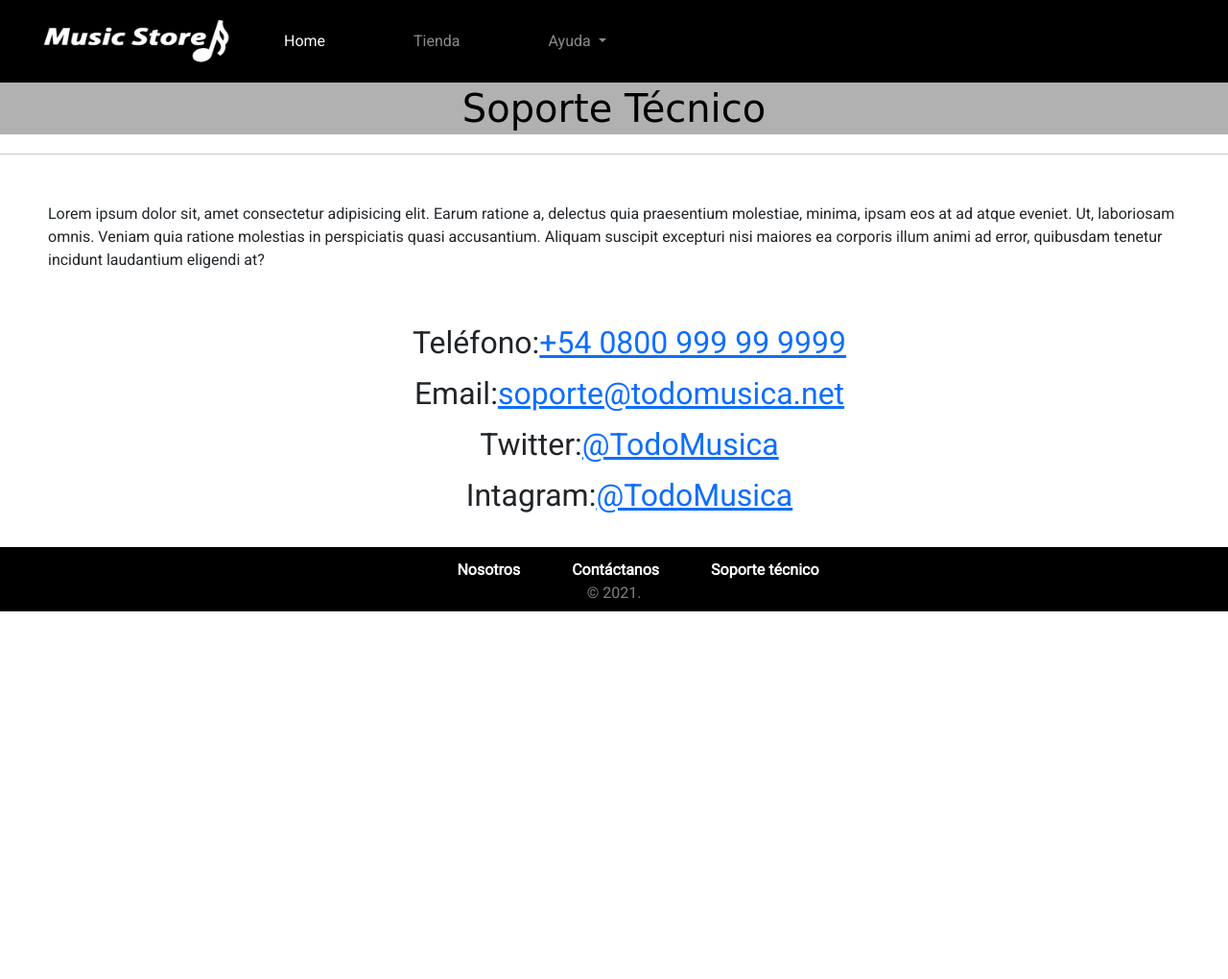
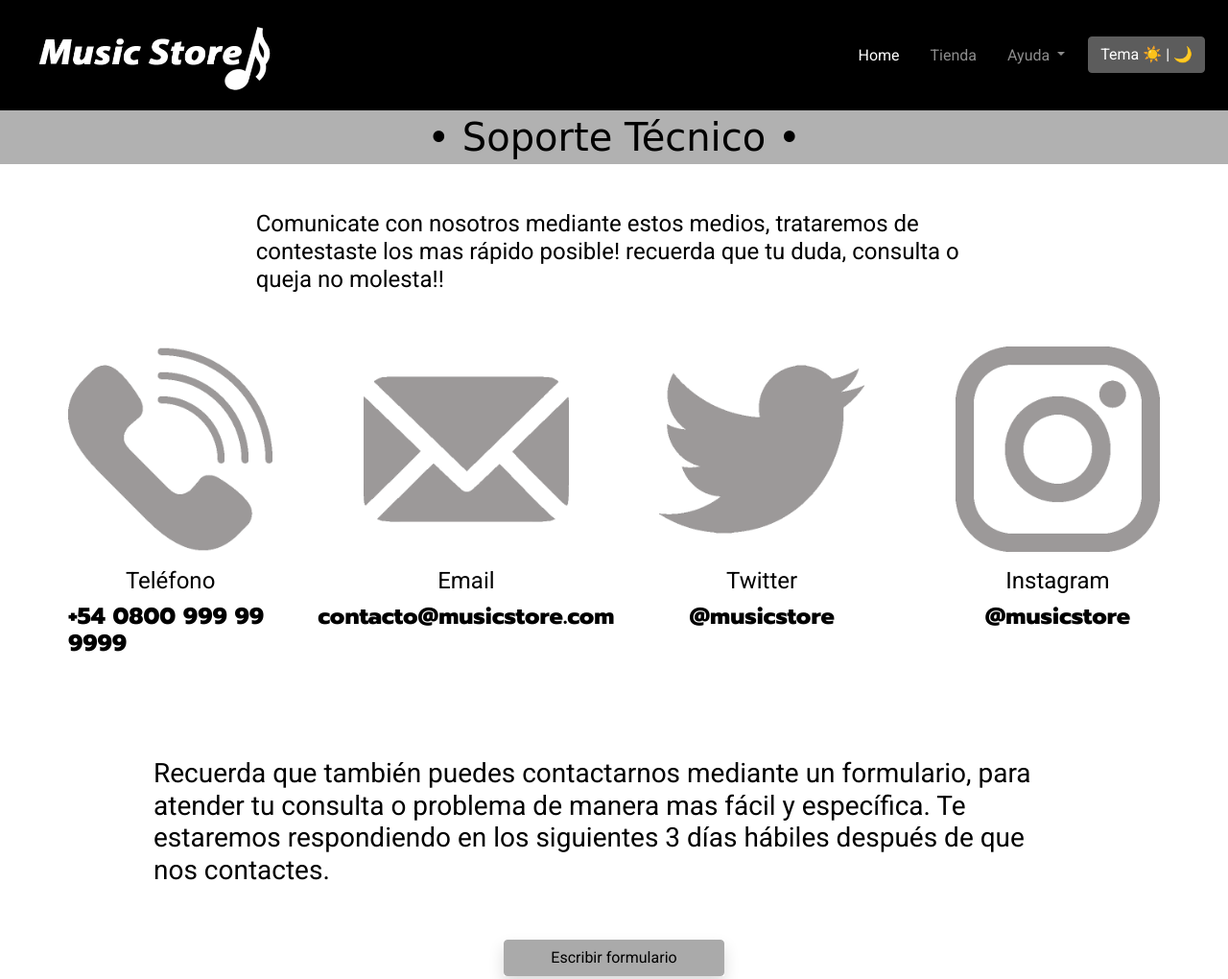
Before and after one commit to frackk/music-store-CH24500, a website: page html/soporte-tecnico.html in a window 1280 px wide. Shown: the top 1020 px of the page at 96% size. Before the commit the page ends 800 px from the top, so only its background shows below. Drawn offline with nearby package versions, Linux system fonts and the light colour scheme; a web font is replaced by a local one.

Commit message:
add s-t.html (sin terminar) + fixes

```diff
--- a/html/soporte-tecnico.html
+++ b/html/soporte-tecnico.html
@@ -1,92 +1,171 @@
 <!DOCTYPE html>
 <html lang="es">
   <head>
-    <meta charset="UTF-8">
+    <!-- meta -->
+    <meta charset="utf-8">
+    <meta name="viewport" content="width=device-width, initial-scale=1">
     <meta http-equiv="X-UA-Compatible" content="IE=edge">
-    <meta name="viewport" content="width=device-width, initial-scale=1.0">
-    <link rel="stylesheet" href="../styles.css">
-    <!-- Bootstrap CSS -->
-	<link href="https://cdn.jsdelivr.net/npm/bootstrap@5.1.3/dist/css/bootstrap.min.css" rel="stylesheet" integrity="sha384-1BmE4kWBq78iYhFldvKuhfTAU6auU8tT94WrHftjDbrCEXSU1oBoqyl2QvZ6jIW3" crossorigin="anonymous">
-    <link rel="stylesheet" href="../css/main.css">
     <link rel="preconnect" href="https://fonts.googleapis.com">
     <link rel="preconnect" href="https://fonts.gstatic.com" crossorigin>
     <link href="https://fonts.googleapis.com/css2?family=Roboto:wght@300;400&display=swap" rel="stylesheet">
     <link rel="preconnect" href="https://fonts.googleapis.com">
     <link rel="preconnect" href="https://fonts.gstatic.com" crossorigin>
     <link href="https://fonts.googleapis.com/css2?family=IM+Fell+English&display=swap" rel="stylesheet">
-    <title>Soporte técnico | Coder House</title>
+    <link rel="preconnect" href="https://fonts.googleapis.com">
+    <link rel="preconnect" href="https://fonts.gstatic.com" crossorigin>
+    <link href="https://fonts.googleapis.com/css2?family=Fredericka+the+Great&display=swap" rel="stylesheet">
+    <link rel="preconnect" href="https://fonts.googleapis.com">
+  <link rel="preconnect" href="https://fonts.gstatic.com" crossorigin>
+  <link href="https://fonts.googleapis.com/css2?family=Fredericka+the+Great&family=Prompt:wght@800&display=swap" rel="stylesheet">
+    <!-- Bootstrap CSS -->
+    <link href="https://cdn.jsdelivr.net/npm/bootstrap@5.1.3/dist/css/bootstrap.min.css" rel="stylesheet" integrity="sha384-1BmE4kWBq78iYhFldvKuhfTAU6auU8tT94WrHftjDbrCEXSU1oBoqyl2QvZ6jIW3" crossorigin="anonymous">
+
+    <title>Tienda | Music Store</title>
+    <!--	<link rel="stylesheet" href="styles.css">-->
+    <link rel="stylesheet" href="../css/main.css">
   </head>
-<body>
+<body class="tema-light">
 
  <!-- header -->
- <nav class="navbar navbar-expand-lg navbar-dark bg-black">
+<nav class="navbar navbar-expand-lg navbar-dark tema-background-nav">
 	<div class="container-fluid">
-      <a class="navbar-brand" href="../index.html">
-        <img src="../assets/logo.png" width="200" height="50" class="d-inline-block align-top" alt="">
+		<a class="navbar-brand p-4 pt-3 pb-2" href="../index.html">
+			<img src="../assets/logo.png" width="250" height="75" class="d-inline-block align-top" alt="">
 		</a>
-      <button class="navbar-toggler bg-dark" type="button" data-bs-toggle="collapse" data-bs-target="#navbarSupportedContent" aria-controls="navbarSupportedContent" aria-expanded="false" aria-label="Toggle navigation">
+		<div class="d-flex align-items-left">
+			<button class="navbar-toggler bg-dark m-3" type="button" data-bs-toggle="collapse" data-bs-target="#navbarSupportedContent" aria-controls="navbarSupportedContent" aria-expanded="false" aria-label="Toggle navigation">
 				<span class="navbar-toggler-icon"></span>
 			</button>
 			<div class="collapse navbar-collapse" id="navbarSupportedContent">
-        <ul class="navbar-nav me-auto mb-2 mb-lg-0">
+				<ul class="navbar-nav me-auto mb-2 mb-lg-0 container-fluid">
 					<li class="nav-item">
 						<a class="nav-link active text-end pe-4" aria-current="page" href="../index.html">Home</a>
 					</li>
 					<li class="nav-item">
-            <a class="nav-link text-end pe-4" href="./tienda.html">Tienda</a>
+						<a class="nav-link text-end pe-4 tema-text-nav" href="./tienda.html">Tienda</a>
 					</li>
 					<li class="nav-item dropdown">
-            <a class="nav-link dropdown-toggle text-end pe-4" href="#" id="navbarDropdown" role="button" data-bs-toggle="dropdown" aria-expanded="false">
+						<a class="nav-link dropdown-toggle text-end pe-4 tema-text-nav" href="#" id="navbarDropdown" role="button" data-bs-toggle="dropdown" aria-expanded="false">
 							Ayuda
 						</a>
 						<ul class="dropdown-menu" aria-labelledby="navbarDropdown">
 							<li><a class="dropdown-item text-end pe-5" href="./contactactanos.html">Contáctanos</a></li>
 							<li><a class="dropdown-item text-end pe-5" href="./soporte-tecnico.html">Soporte técnico</a></li>
+							<li><a class="dropdown-item text-end pe-5" href="./nosotros.html">Nosotros</a></li>
 						</ul>
 					</li>
+					<li>
+						<div class="d-flex justify-content-end">
+							<a class="btn btn-primary shadow-sm" type="button" id="temaBtn">Tema ☀️ | 🌙</a>
+						</div>
+					</li>
 				</ul>
-
+			</div>
 		</div>
 	</div>
 </nav>
 
-</body>
-    <main class="main">
-        <h1 class="tit__tienda">Soporte Técnico</h1>
-        <hr>
+<!-- titulo -->
+<h1 class="tit__tienda d-flex justify-content-center pt-1 pb-1 mb-0 shadow">• Soporte Técnico •</h1>
+
+<main class="tema-background">
+
+  <div class="d-flex justify-content-center">
+    <p class="h4 col-lg-7 pb-5 pt-5 tema-text">Comunicate con nosotros mediante estos medios, trataremos de contestaste los mas rápido posible! recuerda que tu duda, consulta o queja no molesta!!</p>
+  </div>
+
+  <!-- logos -->
     <section>
-            <p class="pTec">Lorem ipsum dolor sit, amet consectetur adipisicing elit. Earum ratione a, delectus quia praesentium molestiae, minima, ipsam eos at ad atque eveniet. Ut, laboriosam omnis. Veniam quia ratione molestias in perspiciatis quasi accusantium. Aliquam suscipit excepturi nisi maiores ea corporis illum animi ad error, quibusdam tenetur incidunt laudantium eligendi at?</p>
+      <div class="d-flex justify-content-evenly">
+          <div class="col-md-2 ms-4 me-4">
+            <a href="">
+              <img src="../assets/telefonost.png" alt="" class="w-100 supportimg">
+            </a>
+              <p class="h4 d-flex justify-content-center mt-3 tema-text">Teléfono</p>
+              <p class="h4 d-flex justify-content-center mt-1 tema-text supporttxt">+54 0800 999 99 9999</p>
+          </div>
+          <div class="col-md-2 ms-4 me-4">
+            <a href="https://gmail.com">
+              <img src="../assets/mailst.png" alt="" class="w-100 supportimg">
+            </a>
+              <p class="h4 d-flex justify-content-center mt-3 tema-text">Email</p>
+              <p class="h4 d-flex justify-content-center mt-1 tema-text supporttxt">contacto@musicstore.com</p>
+          </div>
+          <div class="col-md-2 ms-4 me-4">
+            <a href="https://twitter.com">
+              <img src="../assets/twitterst.png" alt="" class="w-100 supportimg">
+            </a>
+              <p class="h4 d-flex justify-content-center mt-3 tema-text">Twitter</p>
+              <p class="h4 d-flex justify-content-center mt-1 tema-text supporttxt">@musicstore</p>
+          </div>
+          <div class="col-md-2 ms-4 me-4">
+          <a href="https://instagram.com">
+            <img src="../assets/intagramst.png" alt="" class="w-100 supportimg">
+          </a>
+            <p class="h4 d-flex justify-content-center mt-3 tema-text">Instagram</p>
+            <p class="h4 d-flex justify-content-center mt-1 tema-text supporttxt">@musicstore</p>
+        </div>
+      </div>
 </section>
+
+<div class="p-5"></div>
+
 <section>
-            <ul>
-                <li>Teléfono: <a href="">+54 0800 999 99 9999</a></li>
-                <li>Email: <a href="https://gmail.com">soporte@todomusica.net</a></li>
-                <li>Twitter: <a href="https://twitter.com">@TodoMusica</a></li>
-                <li>Intagram: <a href="https://www.instagram.com">@TodoMusica</a></li>
-            </ul>
-            <div class="blank"></div>
+  <div class="d-flex justify-content-center">
+    <p class="h3 tema-text col-lg-9 pb-5">
+      Recuerda que también puedes contactarnos mediante un formulario, para atender tu consulta o problema de manera mas fácil y específica. Te estaremos respondiendo en los siguientes 3 días hábiles después de que nos contactes.
+    </p>
+  </div>
+  <div class="d-flex justify-content-center">
+    <p class="card-text shadow">
+      <a href="./contactactanos.html" class="btn btn-primary ps-5 pe-5">Escribir formulario</a>
+    </p>
+  </div>
 </section>
+
+<div class="p-5"></div>
+
 </main>
 
   <!-- footer -->
   <footer class="footer">
     <nav class="footer__heading">
-	  <ul class="footer__list">
+      <ul class="footer__list tema-background-nav">
       <li class="footer__list__item">
-		  <a href="./nosotros.html" class="footer__link">Nosotros</a>
+        <a href="./nosotros.html" class="footer__link tema-text-nav">Nosotros</a>
       </li>
       <li class="footer__list__item">
-		  <a href="./contactactanos.html" class="footer__link">Contáctanos</a>
+        <a href="./contactactanos.html" class="footer__link tema-text-nav">Contáctanos</a>
       </li>
       <li class="footer__list__item">
-		  <a href="./soporte-tecnico.html" class="footer__link">Soporte técnico</a>
+        <a href="./soporte-tecnico.html" class="footer__link tema-text-nav">Soporte técnico</a>
       </li>
         <h6 class="footer__copyright">© 2021.</h6>
       </ul>
     </nav>
     </footer>
 
-    <!-- boostrap javascript link -->
+<!-- boostrap javascript -->
 <script src="https://cdn.jsdelivr.net/npm/bootstrap@5.1.3/dist/js/bootstrap.bundle.min.js" integrity="sha384-ka7Sk0Gln4gmtz2MlQnikT1wXgYsOg+OMhuP+IlRH9sENBO0LRn5q+8nbTov4+1p" crossorigin="anonymous"></script>
 
+<script>
+  let dark = false;
+  const temaBtn = document.querySelector('#temaBtn');
+  const body = document.querySelector('body');
+
+  temaBtn.addEventListener('click', () => {
+    dark = !dark;
+
+    if (dark) {
+    body.classList.remove('tema-light');
+    body.classList.add('tema-night')
+    } else {
+    body.classList.remove('tema-night');
+    body.classList.add('tema-light');
+    }
+  });
+
+  </script>
+
+</body>
 </html>
--- a/scss/main.scss
+++ b/scss/main.scss
@@ -170,3 +170,9 @@
         color: $btn-hover-color;
     }
  }
+
+ /* soporte tecnico @ txt */
+.supporttxt {
+    font-family: 'Fredericka the Great', cursive;
+    font-family: 'Prompt', sans-serif;
+}
```
Also changed, not shown: html/contactactanos.html (+3 -3 lines), html/nosotros.html (+2 -2 lines), html/tienda.html (+4 -2 lines), index.html (+3 -3 lines), assets/intagramst.png (added), assets/mailst.png (added), assets/telefonost.png (added), assets/twitterst.png (added), css/main.css. Lines whose indentation alone changed are shown as unchanged.
